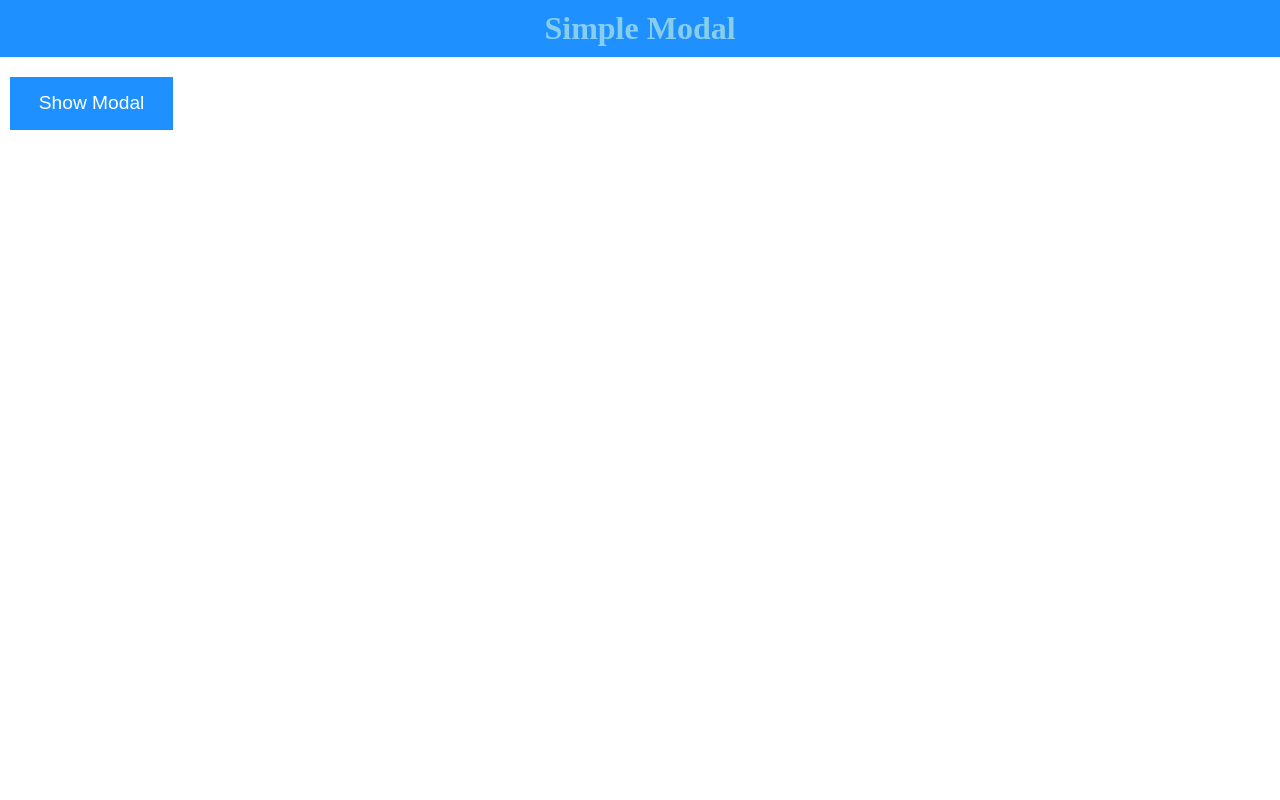
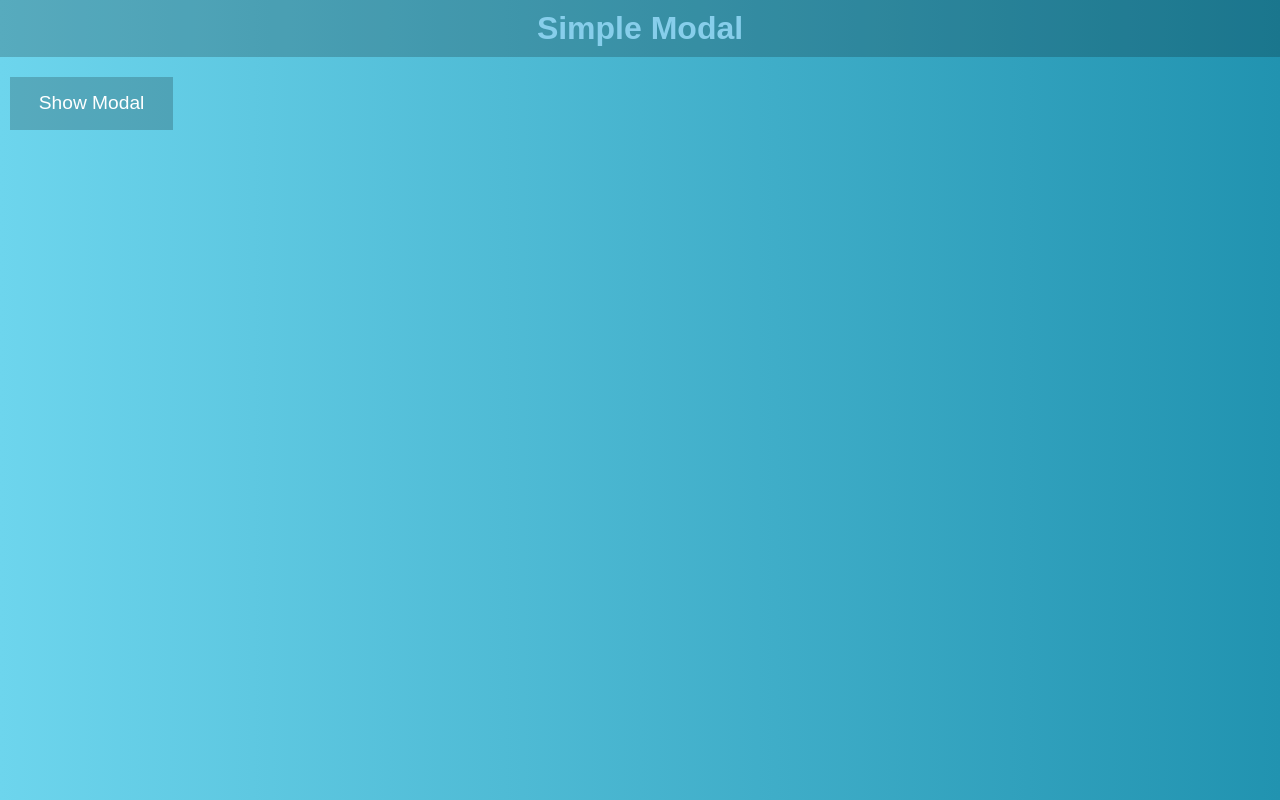
Before and after one commit to shameerchagani/Simple-Modal, a plain HTML site: page index.html in a window 1280 px wide. Drawn offline with Linux system fonts and the light colour scheme.

Commit message:
colors corrected.

```diff
--- a/css/style.css
+++ b/css/style.css
@@ -2,12 +2,18 @@
     padding: 0;
     margin: 0;
     box-sizing: border-box;
+    font-family: sans-serif;
   }
+  body{
+    background: #2193b0;  /* fallback for old browsers */
+    background: -webkit-linear-gradient(to right, #6dd5ed, #2193b0);  /* Chrome 10-25, Safari 5.1-6 */
+    background: linear-gradient(to right, #6dd5ed, #2193b0); /* W3C, IE 10+/ Edge, Firefox 16+, Chrome 26+, Opera 12+, Safari 7+ */
 
+  }
   header > h1{
     text-align: center;
     padding: 10px 5px;
-    background: dodgerblue;
+    background: rgba(0,0,0,0.2);
     color:skyblue;
   }
   section{
@@ -15,11 +21,14 @@
   }
   section>button{
     padding: 0.8em 1.5em;
-    background: dodgerblue;
+    background: rgba(0,0,0,0.2);
     color: white;
     border: none;
     font-size: 1.2em;
     cursor: pointer;
+  }
+  section>button:hover{
+    background: rgba(0,0,0,0.3);
   }
   #modal{
     display: none;
@@ -44,7 +53,7 @@
     margin: 0;
     text-align: center;
     color: white;
-    background: dodgerblue;
+    background: #2193b0;  /* fallback for old browsers */
     margin: 10px auto;
   }
   span#btn-close{
```
